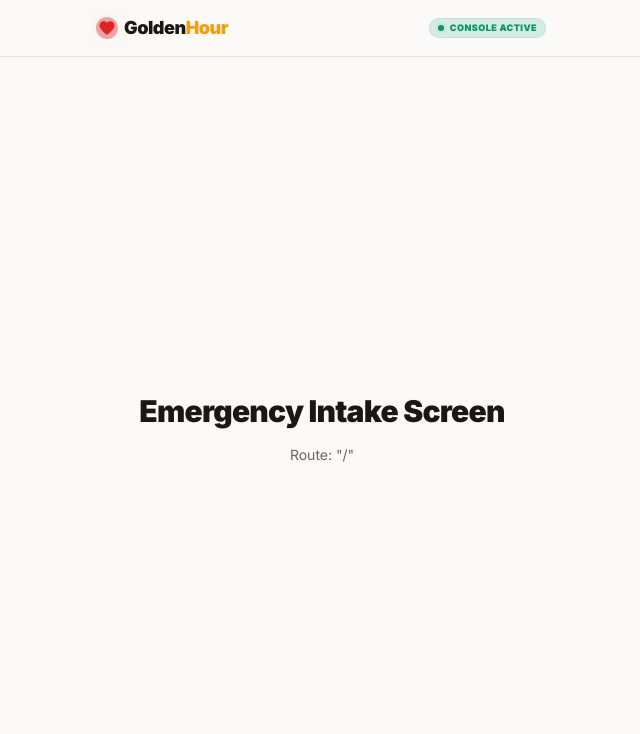
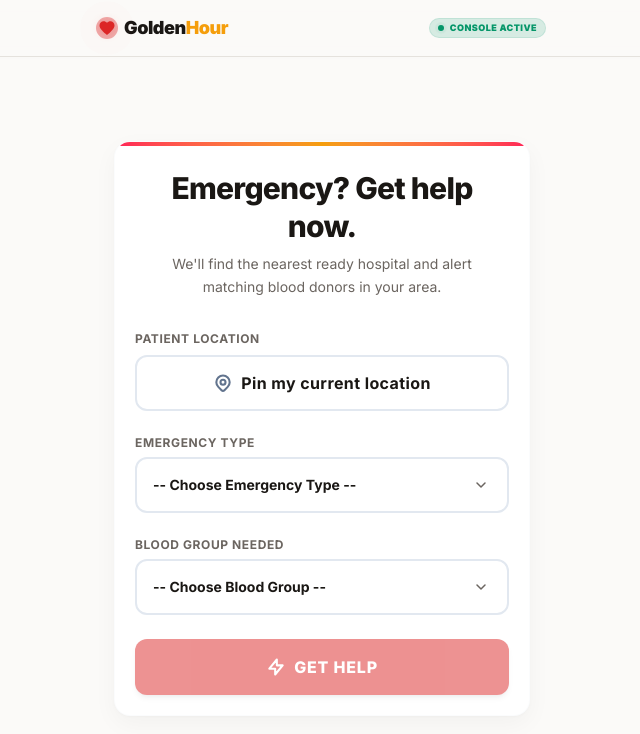
Before and after one commit to SarmaHighOnCode/GoldenHour, a React (Vite) app in the folder frontend/: page / in a window 1280 px wide. Shown: the top 734 px of the page, without its empty margins (318-958 px from the left). Built offline with nearby package versions, Linux system fonts and the light colour scheme; the HTML template or start-up script is replaced by a standard one.

Commit message:
feat(frontend): Implement Screen 1 (Emergency Intake View) with Geolocation locks

```diff
--- a/frontend/src/components/PatientIntakeView.tsx
+++ b/frontend/src/components/PatientIntakeView.tsx
@@ -1,10 +1,231 @@
-import React from 'react';
+import React, { useState } from 'react';
+import { useNavigate } from 'react-router-dom';
+import { motion, AnimatePresence } from 'framer-motion';
+import { Card } from './ui/Card';
+import { Button } from './ui/Button';
+import { Select } from './ui/Select';
 
 export default function PatientIntakeView() {
+  const navigate = useNavigate();
+
+  // Selections
+  const [emergencyType, setEmergencyType] = useState<string>('');
+  const [bloodGroup, setBloodGroup] = useState<string>('');
+
+  // Geolocation State
+  const [locating, setLocating] = useState<boolean>(false);
+  const [coords, setCoords] = useState<{ lat: number; lng: number } | null>(null);
+  const [locationError, setLocationError] = useState<string | null>(null);
+
+  // Trigger Geolocation API
+  const handleAcquireLocation = () => {
+    if (!navigator.geolocation) {
+      setLocationError('Your browser does not support location services.');
+      return;
+    }
+
+    setLocating(true);
+    setLocationError(null);
+
+    navigator.geolocation.getCurrentPosition(
+      (position) => {
+        setCoords({
+          lat: parseFloat(position.coords.latitude.toFixed(6)),
+          lng: parseFloat(position.coords.longitude.toFixed(6))
+        });
+        setLocating(false);
+      },
+      (error) => {
+        console.error('Error fetching GPS', error);
+        let errorMsg = 'Failed to acquire location. Please try again.';
+        if (error.code === error.PERMISSION_DENIED) {
+          errorMsg = 'Location permission denied. Please enable location access in settings.';
+        }
+        setLocationError(errorMsg);
+        setLocating(false);
+      },
+      { enableHighAccuracy: true, timeout: 10000 }
+    );
+  };
+
+  // Check if all fields are valid for submission
+  const isFormValid = coords !== null && emergencyType !== '' && bloodGroup !== '';
+
+  // TODO: Implement real API call on submission
+  const dispatchEmergency = async () => {
+    if (!isFormValid || !coords) return;
+
+    /*
+      TODO: Wire up to real backend POST /emergency endpoint.
+
+      POST Body Shape:
+      {
+        "lat": coords.lat,
+        "lng": coords.lng,
+        "emergency_type": emergencyType,
+        "blood_group": bloodGroup
+      }
+
+      Expected Response:
+      {
+        "request_id": string,
+        "hospitals": Hospital[],
+        "donors_alerted": number
+      }
+    */
+
+    // For now, simulate transition and navigate to results page
+    console.log('Emergency Dispatched:', {
+      type: emergencyType,
+      blood: bloodGroup,
+      coords
+    });
+
+    // Navigate directly to mock test results page
+    navigate('/results/test123');
+  };
+
+  // Form options mapping
+  const typeOptions = [
+    { value: '', label: '-- Choose Emergency Type --' },
+    { value: 'trauma', label: 'Trauma / Accident' },
+    { value: 'cardiac', label: 'Cardiac / Heart' },
+    { value: 'obstetric', label: 'Obstetric / Pregnancy' },
+    { value: 'general', label: 'General Medical' }
+  ];
+
+  const bloodOptions = [
+    { value: '', label: '-- Choose Blood Group --' },
+    { value: 'O+', label: 'O+' },
+    { value: 'O-', label: 'O-' },
+    { value: 'A+', label: 'A+' },
+    { value: 'A-', label: 'A-' },
+    { value: 'B+', label: 'B+' },
+    { value: 'B-', label: 'B-' },
+    { value: 'AB+', label: 'AB+' },
+    { value: 'AB-', label: 'AB-' }
+  ];
+
   return (
-    <div className="py-8 text-center space-y-4">
-      <h1 className="text-3xl font-black tracking-tight text-ink">Emergency Intake Screen</h1>
-      <p className="text-sm text-ink-muted">Route: "/"</p>
-    </div>
+    <Card className="w-full select-none" animateEntrance delayIndex={0}>
+      {/* Visual Identity Highlight (Subtle Amber "Golden Hour" Accent Indicator) */}
+      <div className="absolute top-0 left-0 right-0 h-1 bg-gradient-to-r from-rose-500 via-goldenhour to-rose-500" />
+
+      {/* Header Headline */}
+      <div className="text-center space-y-2 mb-8 pt-2">
+        <h2 className="text-3xl font-extrabold tracking-tight text-ink leading-tight">
+          Emergency? Get help now.
+        </h2>
+        <p className="text-sm text-ink-muted leading-relaxed px-2">
+          We'll find the nearest ready hospital and alert matching blood donors in your area.
+        </p>
+      </div>
+
+      <div className="space-y-6">
+        {/* Geolocation Lock Button */}
+        <div className="space-y-2">
+          <label className="block text-xs font-bold text-ink-muted uppercase tracking-wider">
+            Patient Location
+          </label>
+
+          <Button
+            type="button"
+            onClick={handleAcquireLocation}
+            isLoading={locating}
+            variant={coords ? 'success' : 'ghost'}
+            fullWidth
+            className="transition-all duration-300"
+          >
+            {coords ? (
+              <span className="flex items-center gap-2">
+                <svg className="w-5 h-5 text-white animate-[bounce_0.5s_ease]" fill="none" stroke="currentColor" strokeWidth="3" viewBox="0 0 24 24">
+                  <path strokeLinecap="round" strokeLinejoin="round" d="M5 13l4 4L19 7" />
+                </svg>
+                Location locked
+              </span>
+            ) : (
+              <span className="flex items-center gap-2">
+                <svg className="w-5 h-5 text-slate-500" fill="none" stroke="currentColor" strokeWidth="2.5" viewBox="0 0 24 24">
+                  <path strokeLinecap="round" strokeLinejoin="round" d="M17.657 16.657L13.414 20.9a1.998 1.998 0 01-2.827 0l-4.244-4.243a8 8 0 1111.314 0z" />
+                  <path strokeLinecap="round" strokeLinejoin="round" d="M15 11a3 3 0 11-6 0 3 3 0 016 0z" />
+                </svg>
+                Pin my current location
+              </span>
+            )}
+          </Button>
+
+          <AnimatePresence mode="wait">
+            {coords && (
+              <motion.div
+                initial={{ opacity: 0, y: -8 }}
+                animate={{ opacity: 1, y: 0 }}
+                exit={{ opacity: 0, y: -8 }}
+                className="bg-slate-50 border border-slate-100 rounded-xl p-3 text-center"
+              >
+                <p className="text-xs font-semibold text-ink-muted">
+                  Coordinates Secured
+                </p>
+                <p className="text-[11px] font-mono text-slate-400 mt-0.5">
+                  Lat: {coords.lat} &middot; Lng: {coords.lng}
+                </p>
+              </motion.div>
+            )}
+
+            {locationError && (
+              <motion.div
+                initial={{ opacity: 0, y: -8 }}
+                animate={{ opacity: 1, y: 0 }}
+                exit={{ opacity: 0, y: -8 }}
+                className="bg-red-50 border border-red-100/50 rounded-xl p-3 text-center space-y-1.5"
+              >
+                <p className="text-xs font-bold text-emergency">
+                  {locationError}
+                </p>
+                <button
+                  type="button"
+                  onClick={handleAcquireLocation}
+                  className="text-xs text-rose-600 hover:text-rose-700 font-extrabold underline focus:outline-none"
+                >
+                  Retry Location Search
+                </button>
+              </motion.div>
+            )}
+          </AnimatePresence>
+        </div>
+
+        {/* Emergency Type Selection */}
+        <Select
+          label="Emergency type"
+          value={emergencyType}
+          onChange={(e) => setEmergencyType(e.target.value)}
+          options={typeOptions}
+        />
+
+        {/* Blood Group Selection */}
+        <Select
+          label="Blood group needed"
+          value={bloodGroup}
+          onChange={(e) => setBloodGroup(e.target.value)}
+          options={bloodOptions}
+        />
+
+        {/* Dispatch Action Button */}
+        <Button
+          type="button"
+          onClick={dispatchEmergency}
+          variant="emergency"
+          disabled={!isFormValid}
+          fullWidth
+          className="mt-4 shadow-md font-extrabold uppercase tracking-wider text-base"
+        >
+          <span className="flex items-center gap-2">
+            <svg className="w-5 h-5 text-white" fill="none" stroke="currentColor" strokeWidth="2.5" viewBox="0 0 24 24">
+              <path strokeLinecap="round" strokeLinejoin="round" d="M13 10V3L4 14h7v7l9-11h-7z" />
+            </svg>
+            GET HELP
+          </span>
+        </Button>
+      </div>
+    </Card>
   );
 }
```
